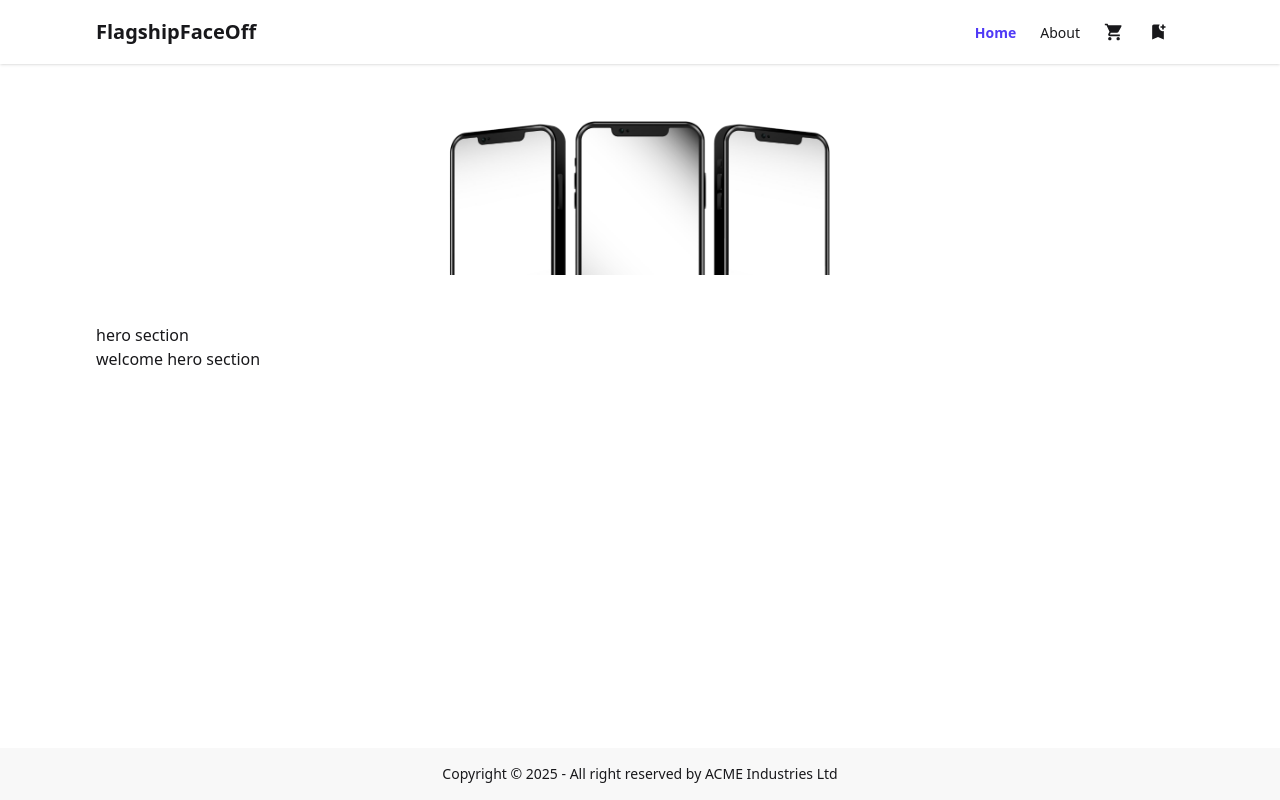
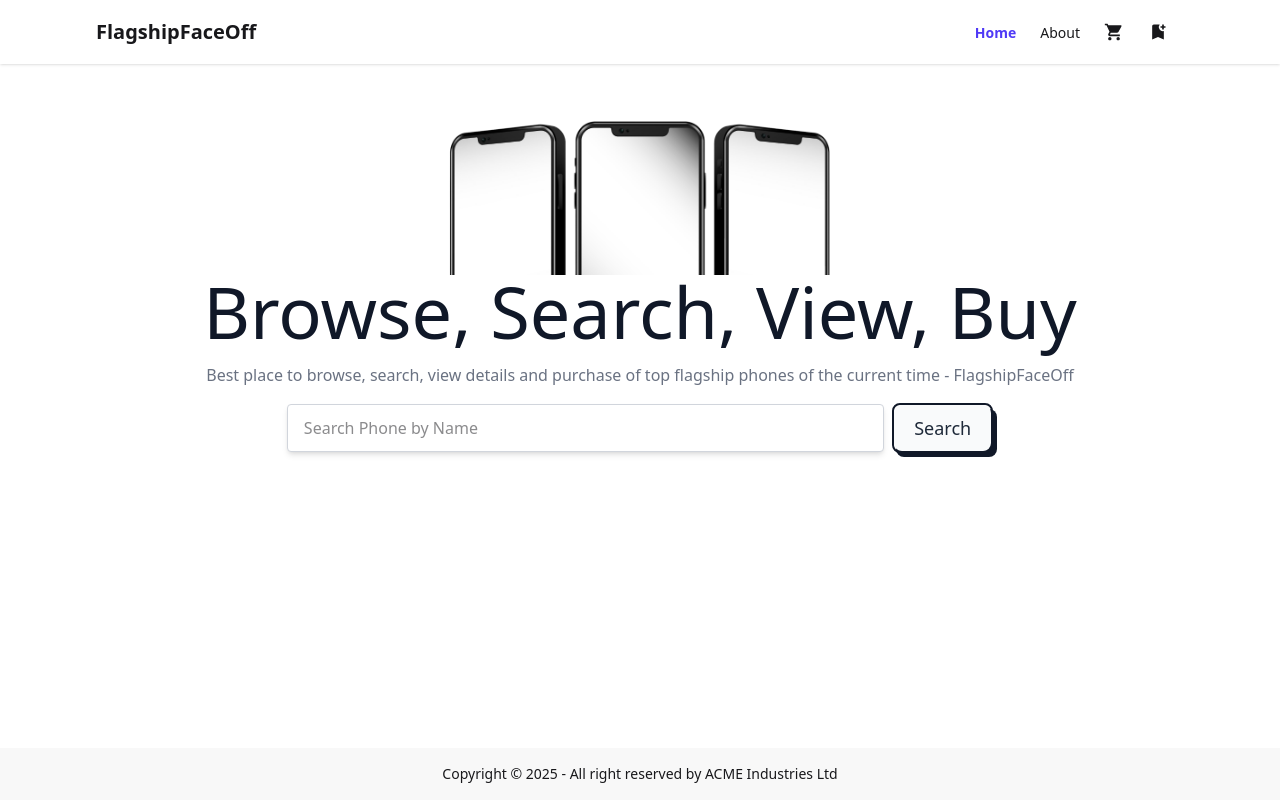
Before and after one commit to nahidkhan31/conceptual-session-practice-08, a React (Vite) app: page / in a window 1280 px wide. Built offline with nearby package versions, Linux system fonts and the light colour scheme.

Commit message:
finished hero section

```diff
--- a/src/components/Hero/Hero.jsx
+++ b/src/components/Hero/Hero.jsx
@@ -8,6 +8,36 @@
         alt="Banner-img"
         className="w-full mx-auto md:max-w-md"
       />
+      <div className="text-center space-y-4">
+        <h1 className="font-thin text-7xl text-gray-900">
+          Browse, Search, View, Buy
+        </h1>
+        <p className="text-gray-500">
+          Best place to browse, search, view details and purchase of top
+          flagship phones of the current time - FlagshipFaceOff
+        </p>
+        <form
+          action=""
+          className="flex flex-col md:flex-row lg:flex-row justify-center items-center mb-4 md:px-24">
+          <input
+            type="text"
+            name="text"
+            id=""
+            placeholder="Search Phone by Name"
+            className="bg-white border border-gray-300 rounded shadow-md w-2/3 h-12 px-4 mb-3 focus:outline-none focus:shadow-outline md:mr-2 md:mb-0"
+          />
+          <button className="relative inline-block text-lg group cursor-pointer">
+            <span class="relative z-10 block px-5 py-3 overflow-hidden font-medium leading-tight text-gray-800 transition-colors duration-300 ease-out border-2 border-gray-900 rounded-lg group-hover:text-white">
+              <span className="absolute inset-0 w-full h-full px-5 py-3 rounded-lg bg-gray-50"></span>
+              <span className="absolute left-0 w-48 h-48 -ml-2 transition-all duration-300 origin-top-right -rotate-90 -translate-x-full translate-y-12 bg-gray-900 group-hover:-rotate-180 ease"></span>
+              <span className="relative">Search</span>
+            </span>
+            <span
+              className="absolute bottom-0 right-0 w-full h-12 -mb-1 -mr-1 transition-all duration-200 ease-linear bg-gray-900 rounded-lg group-hover:mb-0 group-hover:mr-0"
+              data-rounded="rounded-lg"></span>
+          </button>
+        </form>
+      </div>
     </div>
   );
 };
--- a/src/pages/Home.jsx
+++ b/src/pages/Home.jsx
@@ -5,8 +5,6 @@
   return (
     <div>
       <Hero></Hero>
-      <h1>hero section</h1>
-      <h4>welcome hero section</h4>
     </div>
   );
 };
```
